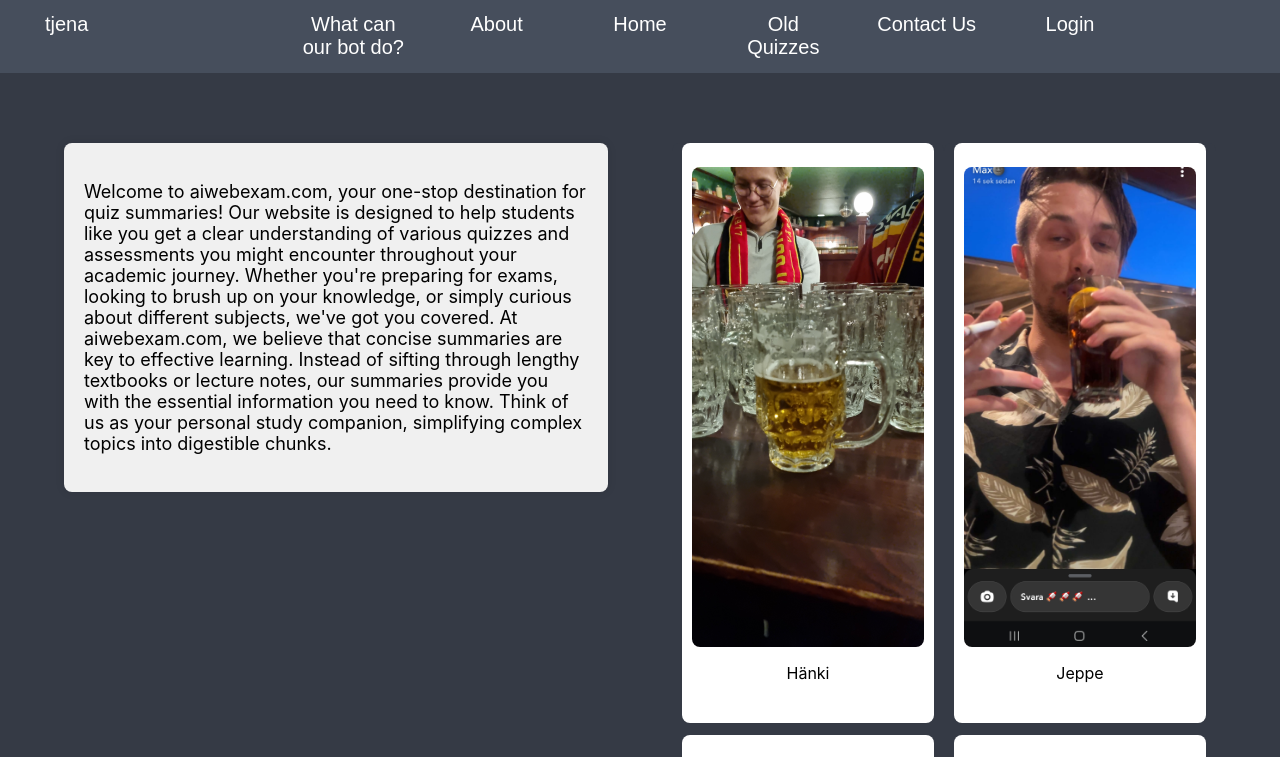
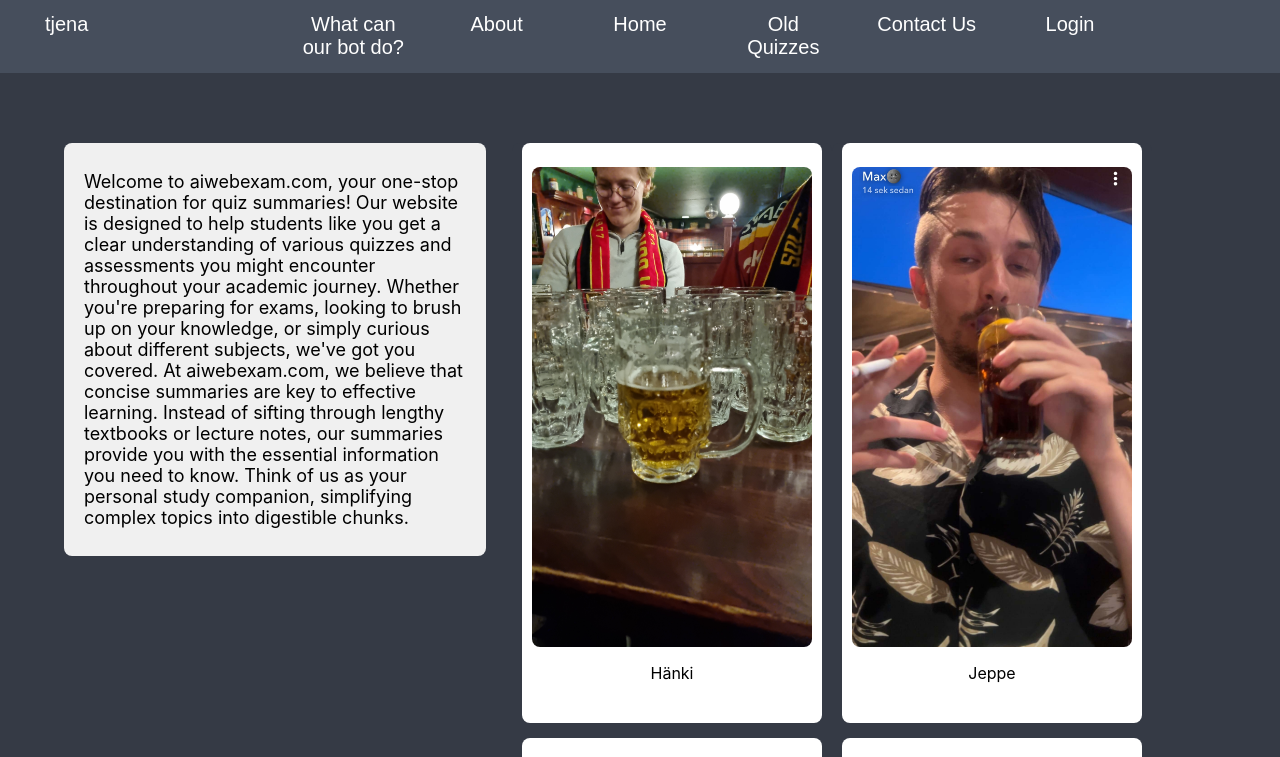
Before and after one commit to lund97johan/AI-Exam-Web-App, a React (Create React App) app in the folder client/my-app/: page /About in a window 1280 px wide. Shown: the top 757 px of the page. Built offline with nearby package versions, Linux system fonts and the light colour scheme.

Commit message:
o shit råka arbeta på main, ähm lite finare about nu dock.

```diff
--- a/client/my-app/src/Sites/AboutSite/About.css
+++ b/client/my-app/src/Sites/AboutSite/About.css
@@ -9,33 +9,32 @@
 
 .hello-textbox {
     background-color: #f0f0f0;
-    padding: 20px;
+    padding-left: 20px;
+    padding-right: 20px;
+    padding-bottom: 10px;
+    padding-top: 10px;
     border-radius: 8px;
     margin-bottom: 20px;
-    box-shadow: 0 0 10px rgba(0,0,0,0.1);
     text-align: left;
-    margin-right: 5%;
-    margin-left: 10%;
+    margin-right: 1%;
+    margin-left: 5%;
     margin-top: 50px;
-    min-width: 50%;
-    max-height: fit-content;
 }
 
-.hello-textbox p {
+.hello-textbox>* {
     font-size: 18px;
     color: black;
-    max-height: fit-content;
 }
 
 .about-main{
-    display: grid;
-    grid-template-columns: 1fr 1fr;
+    display: flex;
+    align-items: flex-start;
 }
 .about-rightside{
     display: grid;
     grid-template-columns: 1fr 1fr;
     margin-right: 10%;
-    margin-left: 5%;
+    margin-left: 1%;
     margin-top: 50px;
     min-width: 50%;
 }
--- a/client/my-app/src/Sites/AboutSite/About.js
+++ b/client/my-app/src/Sites/AboutSite/About.js
@@ -68,73 +68,5 @@ function ReturnBilderBoxes() {
     )
 }
 
-function SetInStartBox() {
-    const [username, setUsername] = useState('');
-    const [password, setPassword] = useState('');
-    const navigate = useNavigate();
-
-    const handleLogin = async (event) => {
-        event.preventDefault();
-        const loginDetails = {username, password};
-      try {
-        const response = await fetch('/login', {
-          method: 'POST',
-          headers: {
-            'Content-Type': 'application/json',
-          },
-          body: JSON.stringify(loginDetails),
-        });
-
-        if (!response.ok) {
-          throw new Error(`HTTP error! status: ${response.status}`); // Handle non-200 responses
-        }
-
-        const data = await response.json();
-        if (data.success) {
-          console.log('Login successful');
-          navigate('/');
-        } else {
-          console.log('Login failed', data.message);
-        }
-      } catch (error) {
-        console.error('Login error:', error);
-      }
-    };
-
-
-
-    return (
-      <div className="testMain">
-<div className='StartLoginBox' >
-        <div className='LoginRow'>
-          <text className='LoginText'>login</text>
-        </div>
-        <div className='LoginRow'>
-          <input
-          className='StartLoginInput'
-          type='text'
-          placeholder='User Name'
-          value={username}
-          onChange={(e) => setUsername(e.target.value)}
-          />
-        </div>
-        <div className='LoginRow'>
-          <input
-          className='StartLoginInput'
-          type ='password'
-          placeholder='Password'
-          value={password}
-
-          onChange={(e) => setPassword(e.target.value)}
-          />
-        </div>
-        <div className='LoginRow'>
-        <button className='LoginButton' type='submit' onClick={handleLogin}>Login</button>
-        </div>
-      </div>
-      </div>
-
-    )
-  }
 
  export default About;
```
